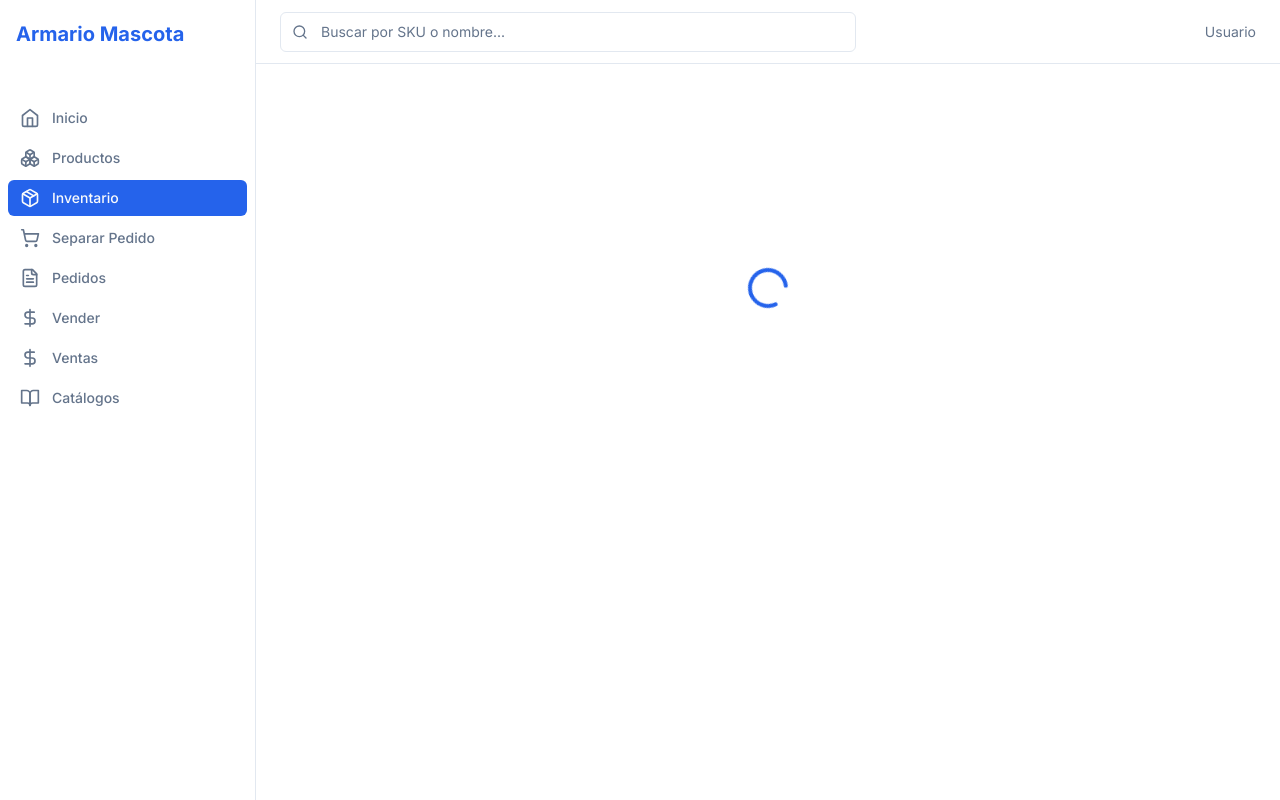
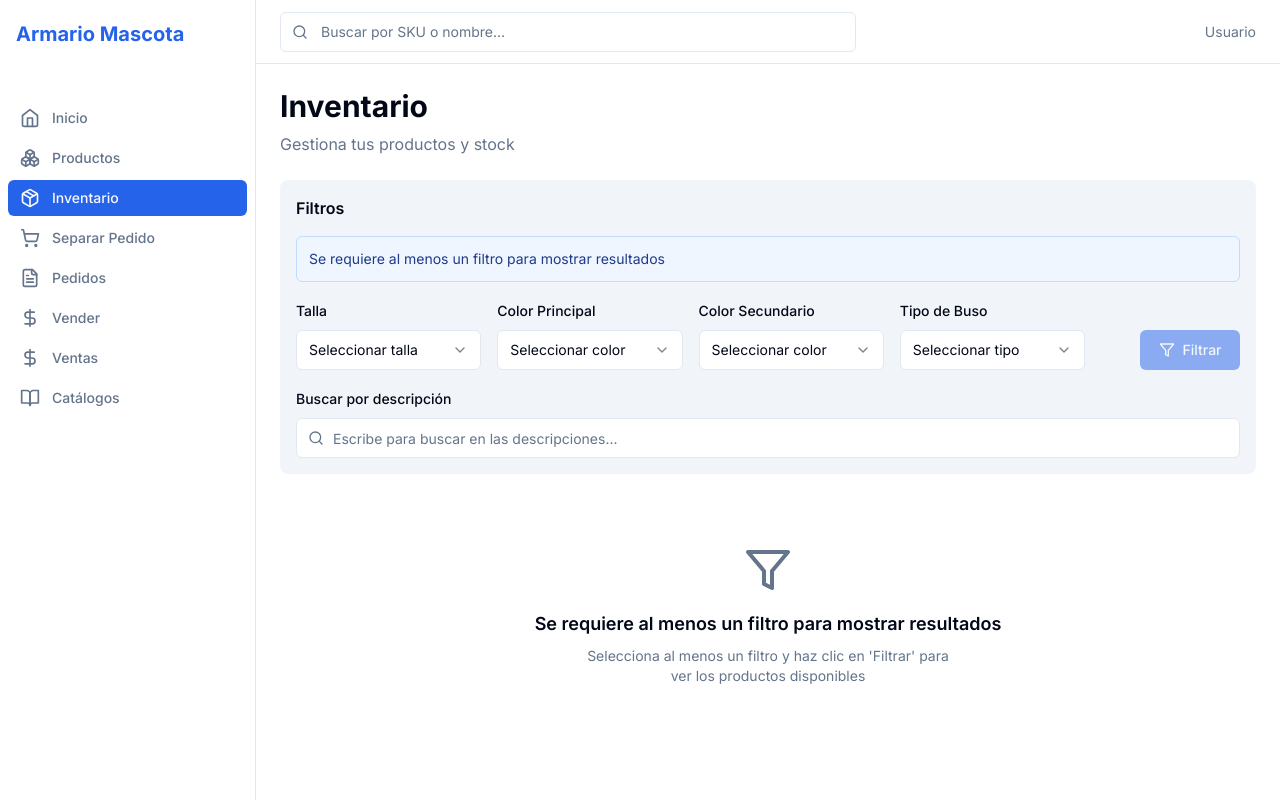
Before and after one commit to ErikaEspejo/armario-mascota-fe, a Next.js app: page /inventory in a window 1280 px wide. Built offline with nearby package versions, Linux system fonts and the light colour scheme.

Commit message:
feat: add inventory view feature

```diff
--- a/app/(dashboard)/inventory/page.tsx
+++ b/app/(dashboard)/inventory/page.tsx
@@ -1,115 +1,110 @@
 'use client'
 
-import { useEffect, useState, Suspense } from 'react'
-import { useSearchParams, useRouter } from 'next/navigation'
-import { useApp } from '@/context/AppContext'
-import { useCart } from '@/context/CartContext'
+import { useState, Suspense, useCallback, useRef, useEffect } from 'react'
 import { Header } from '@/components/layout/Header'
-import { SearchBar } from '@/components/common/SearchBar'
 import { ProductGrid } from '@/components/inventory/ProductGrid'
 import { ProductFilters, FilterState } from '@/components/inventory/ProductFilters'
 import { LoadingSpinner } from '@/components/common/LoadingSpinner'
-import { Product } from '@/types'
-import * as productService from '@/services/mock/products'
+import { EmptyState } from '@/components/common/EmptyState'
+import { FilteredItem } from '@/types'
+import { filterItems } from '@/services/api/items'
 import { toast } from 'sonner'
+import { Filter } from 'lucide-react'
 
 function InventoryPageContent() {
-  const searchParams = useSearchParams()
-  const router = useRouter()
-  const { products, loading: contextLoading } = useApp()
-  const { addItem } = useCart()
-  const [filteredProducts, setFilteredProducts] = useState<Product[]>([])
+  const [filteredItems, setFilteredItems] = useState<FilteredItem[]>([])
+  const [allItems, setAllItems] = useState<FilteredItem[]>([]) // Almacenar todos los items filtrados por API
   const [loading, setLoading] = useState(false)
-  const [searchQuery, setSearchQuery] = useState(searchParams.get('search') || '')
+  const [hasSearched, setHasSearched] = useState(false)
+  const [descriptionSearch, setDescriptionSearch] = useState('')
+  const allItemsRef = useRef<FilteredItem[]>([])
 
+  // Mantener allItemsRef actualizado
   useEffect(() => {
-    loadProducts()
-  }, [searchQuery])
+    allItemsRef.current = allItems
+  }, [allItems])
 
-  const loadProducts = async () => {
+  const handleFilterChange = async (filters: FilterState) => {
     setLoading(true)
+    setHasSearched(true)
     try {
-      let result: Product[]
-      if (searchQuery.trim()) {
-        result = await productService.searchProducts(searchQuery)
-      } else {
-        result = await productService.getProducts()
-      }
-      setFilteredProducts(result)
+      const result = await filterItems({
+        size: filters.size,
+        primaryColor: filters.primaryColor,
+        secondaryColor: filters.secondaryColor,
+        hoodieType: filters.hoodieType,
+      })
+      setAllItems(result)
+      // Aplicar filtro de descripción si existe
+      applyDescriptionFilter(result, descriptionSearch)
     } catch (error) {
-      console.error('Error loading products:', error)
+      console.error('Error filtering items:', error)
+      toast.error('Error al filtrar productos. Intenta nuevamente.')
+      setAllItems([])
+      setFilteredItems([])
     } finally {
       setLoading(false)
     }
   }
 
-  const handleSearch = (query: string) => {
-    setSearchQuery(query)
-    const params = new URLSearchParams(searchParams.toString())
-    if (query.trim()) {
-      params.set('search', query.trim())
-    } else {
-      params.delete('search')
-    }
-    router.push(`/inventory?${params.toString()}`)
-  }
+  const applyDescriptionFilter = useCallback((items: FilteredItem[], searchText: string) => {
+    let filtered = items
 
-  const handleFilterChange = async (filters: FilterState) => {
-    setLoading(true)
-    try {
-      const result = await productService.filterProducts(filters)
-      let filtered = result
-
-      // Apply search query if exists
-      if (searchQuery.trim()) {
-        const lowerQuery = searchQuery.toLowerCase()
-        filtered = filtered.filter(
-          p =>
-            p.name.toLowerCase().includes(lowerQuery) ||
-            p.sku.toLowerCase().includes(lowerQuery) ||
-            p.subtitle.toLowerCase().includes(lowerQuery)
+    if (searchText.trim()) {
+      const lowerSearch = searchText.toLowerCase().trim()
+      filtered = items.filter(item =>
+        item.description?.toLowerCase().includes(lowerSearch) ||
+        item.sku?.toLowerCase().includes(lowerSearch)
       )
     }
 
-      setFilteredProducts(filtered)
-    } catch (error) {
-      console.error('Error filtering products:', error)
-    } finally {
-      setLoading(false)
-    }
+    // Ordenar por talla según el orden especificado
+    const sizeOrder: Record<string, number> = {
+      'MN': 1,
+      'IT': 2,
+      'XS': 3,
+      'S': 4,
+      'M': 5,
+      'L': 6,
     }
 
-  const handleAddToOrder = (product: Product) => {
-    // Add first available variant to cart
-    const availableVariant = product.variants.find(
-      v => v.stockTotal - v.stockReserved > 0
-    )
+    const sortedItems = [...filtered].sort((a, b) => {
+      const orderA = sizeOrder[a.size] ?? 999
+      const orderB = sizeOrder[b.size] ?? 999
 
-    if (!availableVariant) {
-      toast.error('No hay stock disponible para este producto')
-      return
+      // Si ambas tallas están en el orden definido, ordenar por ese orden
+      if (orderA !== 999 && orderB !== 999) {
+        return orderA - orderB
       }
 
-    addItem({
-      productId: product.id,
-      productName: product.name,
-      variantId: availableVariant.id,
-      size: availableVariant.size,
-      color: availableVariant.color,
-      quantity: 1,
-      price: availableVariant.price,
-      subtotal: availableVariant.price,
-      productImageUrl: product.imageUrl,
+      // Si solo una está en el orden definido, esa va primero
+      if (orderA !== 999) return -1
+      if (orderB !== 999) return 1
+
+      // Si ninguna está en el orden definido, ordenar alfabéticamente
+      return a.size.localeCompare(b.size)
     })
 
-    toast.success('Producto agregado al carrito')
-    router.push('/separate')
+    setFilteredItems(sortedItems)
+  }, [])
+
+  const handleDescriptionSearch = useCallback((searchText: string) => {
+    setDescriptionSearch(searchText)
+    // Si ya hay items cargados, filtrar localmente usando la referencia
+    if (allItemsRef.current.length > 0) {
+      applyDescriptionFilter(allItemsRef.current, searchText)
     }
+    // Si hay texto de búsqueda pero no hay items, marcar como buscado
+    if (searchText.trim()) {
+      setHasSearched(true)
+    }
+  }, [applyDescriptionFilter])
 
-  if (contextLoading || loading) {
+
+  if (loading) {
     return (
       <div>
-        <Header title="Inventario" showSearch />
+        <Header title="Inventario" showSearch={false} />
         <div className="flex justify-center items-center min-h-[400px]">
           <LoadingSpinner size="lg" />
         </div>
@@ -119,7 +114,7 @@ function InventoryPageContent() {
 
   return (
     <div>
-      <Header title="Inventario" showSearch />
+      <Header title="Inventario" showSearch={false} />
       <div className="space-y-6">
         <div className="hidden md:block">
           <h1 className="text-3xl font-bold mb-2">Inventario</h1>
@@ -128,21 +123,22 @@ function InventoryPageContent() {
           </p>
         </div>
 
-        <SearchBar
-          onSearch={handleSearch}
-          defaultValue={searchQuery}
-          className="max-w-2xl"
+        <ProductFilters
+          onFilterChange={handleFilterChange}
+          onDescriptionSearch={handleDescriptionSearch}
         />
 
-        <ProductFilters
-          products={products}
-          onFilterChange={handleFilterChange}
+        {!hasSearched ? (
+          <EmptyState
+            icon={Filter}
+            title="Se requiere al menos un filtro para mostrar resultados"
+            description="Selecciona al menos un filtro y haz clic en 'Filtrar' para ver los productos disponibles"
           />
-
+        ) : (
           <ProductGrid
-          products={filteredProducts}
-          onAddToOrder={handleAddToOrder}
+            items={filteredItems}
           />
+        )}
       </div>
     </div>
   )
--- a/components/inventory/ProductFilters.tsx
+++ b/components/inventory/ProductFilters.tsx
@@ -1,8 +1,9 @@
 'use client'
 
-import { useState, useEffect } from 'react'
+import { useState, useEffect, useRef } from 'react'
 import { Button } from '@/components/ui/button'
 import { Label } from '@/components/ui/label'
+import { Input } from '@/components/ui/input'
 import {
   Select,
   SelectContent,
@@ -10,52 +11,91 @@ import {
   SelectTrigger,
   SelectValue,
 } from '@/components/ui/select'
-import { Product } from '@/types'
-import { X } from 'lucide-react'
+import { DECORATION_COLORS, BUSO_TYPES } from '@/lib/decoration-constants'
+import { X, Filter, Search } from 'lucide-react'
 
 interface ProductFiltersProps {
-  products: Product[]
   onFilterChange: (filters: FilterState) => void
+  onDescriptionSearch?: (searchText: string) => void
 }
 
 export interface FilterState {
   size?: string
-  color?: string
-  onlyAvailable?: boolean
-  lowStock?: boolean
+  primaryColor?: string
+  secondaryColor?: string
+  hoodieType?: string
+  descriptionSearch?: string
 }
 
-export function ProductFilters({ products, onFilterChange }: ProductFiltersProps) {
+const SIZES = ['Mini', 'Intermedio', 'XS', 'S', 'M', 'L', 'XL'] as const
+
+export function ProductFilters({ onFilterChange, onDescriptionSearch }: ProductFiltersProps) {
   const [filters, setFilters] = useState<FilterState>({})
+  const [descriptionSearch, setDescriptionSearch] = useState('')
+  const debounceTimerRef = useRef<NodeJS.Timeout | null>(null)
 
-  // Extract unique sizes and colors from products
-  const sizes = Array.from(
-    new Set(products.flatMap(p => p.variants.map(v => v.size)))
-  ).sort()
-
-  const colors = Array.from(
-    new Set(products.flatMap(p => p.variants.map(v => v.color)))
-  ).sort()
-
-  useEffect(() => {
-    onFilterChange(filters)
-  }, [filters, onFilterChange])
-
-  const updateFilter = (key: keyof FilterState, value: unknown) => {
-    setFilters(prev => ({ ...prev, [key]: value }))
+  const updateFilter = (key: keyof FilterState, value: string) => {
+    // Si el valor es '__clear__', lo tratamos como undefined para limpiar el filtro
+    if (value === '__clear__') {
+      setFilters(prev => {
+        const newFilters = { ...prev }
+        delete newFilters[key]
+        return newFilters
+      })
+    } else {
+      setFilters(prev => ({ ...prev, [key]: value }))
+    }
   }
 
   const clearFilters = () => {
     setFilters({})
+    setDescriptionSearch('')
   }
 
-  const hasActiveFilters = Object.values(filters).some(v => v !== undefined && v !== false)
+  const handleFilter = () => {
+    onFilterChange(filters)
+  }
+
+  // Manejar búsqueda de descripción con debounce
+  useEffect(() => {
+    // Limpiar timer anterior si existe
+    if (debounceTimerRef.current) {
+      clearTimeout(debounceTimerRef.current)
+    }
+
+    // Si hay texto de búsqueda, aplicar después de 300ms
+    if (descriptionSearch.trim()) {
+      debounceTimerRef.current = setTimeout(() => {
+        if (onDescriptionSearch) {
+          onDescriptionSearch(descriptionSearch.trim())
+        }
+      }, 300)
+    } else {
+      // Si está vacío, aplicar inmediatamente para limpiar
+      if (onDescriptionSearch) {
+        onDescriptionSearch('')
+      }
+    }
+
+    // Cleanup
+    return () => {
+      if (debounceTimerRef.current) {
+        clearTimeout(debounceTimerRef.current)
+      }
+    }
+  }, [descriptionSearch, onDescriptionSearch])
+
+  const handleDescriptionSearchChange = (value: string) => {
+    setDescriptionSearch(value)
+  }
+
+  const hasAnyFilter = Object.values(filters).some(v => v !== undefined && v !== '') || descriptionSearch.trim() !== ''
 
   return (
     <div className="space-y-4 p-4 bg-muted rounded-lg">
       <div className="flex items-center justify-between">
         <h3 className="font-semibold">Filtros</h3>
-        {hasActiveFilters && (
+        {hasAnyFilter && (
           <Button variant="ghost" size="sm" onClick={clearFilters}>
             <X className="h-4 w-4 mr-2" />
             Limpiar
@@ -63,19 +103,32 @@ export function ProductFilters({ products, onFilterChange }: ProductFiltersProps
         )}
       </div>
 
-      <div className="grid grid-cols-1 md:grid-cols-2 lg:grid-cols-4 gap-4">
-        <div className="space-y-2">
+      {!hasAnyFilter && (
+        <div className="p-3 bg-blue-50 dark:bg-blue-950 border border-blue-200 dark:border-blue-800 rounded-md">
+          <p className="text-sm text-blue-900 dark:text-blue-100">
+            Se requiere al menos un filtro para mostrar resultados
+          </p>
+        </div>
+      )}
+
+      <div className="space-y-4">
+        <div className="flex flex-wrap items-end gap-4">
+          <div className="space-y-2 flex-1 min-w-[150px]">
           <Label>Talla</Label>
           <Select
-            value={filters.size || ''}
-            onValueChange={(value) => updateFilter('size', value || undefined)}
+            value={filters.size || undefined}
+            onValueChange={(value) => updateFilter('size', value)}
           >
             <SelectTrigger>
-              <SelectValue placeholder="Todas las tallas" />
+              <SelectValue placeholder="Seleccionar talla" />
             </SelectTrigger>
             <SelectContent>
-              <SelectItem value="">Todas las tallas</SelectItem>
-              {sizes.map((size) => (
+              {filters.size && (
+                <SelectItem value="__clear__">
+                  <span className="text-muted-foreground">Limpiar selección</span>
+                </SelectItem>
+              )}
+              {SIZES.map((size) => (
                 <SelectItem key={size} value={size}>
                   {size}
                 </SelectItem>
@@ -84,18 +137,22 @@ export function ProductFilters({ products, onFilterChange }: ProductFiltersProps
           </Select>
         </div>
 
-        <div className="space-y-2">
-          <Label>Color</Label>
+        <div className="space-y-2 flex-1 min-w-[150px]">
+          <Label>Color Principal</Label>
           <Select
-            value={filters.color || ''}
-            onValueChange={(value) => updateFilter('color', value || undefined)}
+            value={filters.primaryColor || undefined}
+            onValueChange={(value) => updateFilter('primaryColor', value)}
           >
             <SelectTrigger>
-              <SelectValue placeholder="Todos los colores" />
+              <SelectValue placeholder="Seleccionar color" />
             </SelectTrigger>
             <SelectContent>
-              <SelectItem value="">Todos los colores</SelectItem>
-              {colors.map((color) => (
+              {filters.primaryColor && (
+                <SelectItem value="__clear__">
+                  <span className="text-muted-foreground">Limpiar selección</span>
+                </SelectItem>
+              )}
+              {DECORATION_COLORS.map((color) => (
                 <SelectItem key={color} value={color}>
                   {color}
                 </SelectItem>
@@ -104,27 +161,78 @@ export function ProductFilters({ products, onFilterChange }: ProductFiltersProps
           </Select>
         </div>
 
+        <div className="space-y-2 flex-1 min-w-[150px]">
+          <Label>Color Secundario</Label>
+          <Select
+            value={filters.secondaryColor || undefined}
+            onValueChange={(value) => updateFilter('secondaryColor', value)}
+          >
+            <SelectTrigger>
+              <SelectValue placeholder="Seleccionar color" />
+            </SelectTrigger>
+            <SelectContent>
+              {filters.secondaryColor && (
+                <SelectItem value="__clear__">
+                  <span className="text-muted-foreground">Limpiar selección</span>
+                </SelectItem>
+              )}
+              {DECORATION_COLORS.map((color) => (
+                <SelectItem key={color} value={color}>
+                  {color}
+                </SelectItem>
+              ))}
+            </SelectContent>
+          </Select>
+        </div>
+
+        <div className="space-y-2 flex-1 min-w-[150px]">
+          <Label>Tipo de Buso</Label>
+          <Select
+            value={filters.hoodieType || undefined}
+            onValueChange={(value) => updateFilter('hoodieType', value)}
+          >
+            <SelectTrigger>
+              <SelectValue placeholder="Seleccionar tipo" />
+            </SelectTrigger>
+            <SelectContent>
+              {filters.hoodieType && (
+                <SelectItem value="__clear__">
+                  <span className="text-muted-foreground">Limpiar selección</span>
+                </SelectItem>
+              )}
+              {BUSO_TYPES.map((type) => (
+                <SelectItem key={type} value={type}>
+                  {type}
+                </SelectItem>
+              ))}
+            </SelectContent>
+          </Select>
+          </div>
+
+          <div className="space-y-2">
+            <Label className="opacity-0">Filtrar</Label>
+            <Button
+              onClick={handleFilter}
+              disabled={!hasAnyFilter}
+              className="min-w-[100px]"
+            >
+              <Filter className="h-4 w-4 mr-2" />
+              Filtrar
+            </Button>
+          </div>
+        </div>
+
         <div className="space-y-2">
-          <Label>Estado</Label>
-          <div className="space-y-2">
-            <label className="flex items-center space-x-2 cursor-pointer">
-              <input
-                type="checkbox"
-                checked={filters.onlyAvailable || false}
-                onChange={(e) => updateFilter('onlyAvailable', e.target.checked)}
-                className="rounded"
-              />
-              <span className="text-sm">Solo disponibles</span>
-            </label>
-            <label className="flex items-center space-x-2 cursor-pointer">
-              <input
-                type="checkbox"
-                checked={filters.lowStock || false}
-                onChange={(e) => updateFilter('lowStock', e.target.checked)}
-                className="rounded"
-              />
-              <span className="text-sm">Bajo stock</span>
-            </label>
+          <Label>Buscar por descripción</Label>
+          <div className="relative">
+            <Search className="absolute left-3 top-1/2 transform -translate-y-1/2 h-4 w-4 text-muted-foreground" />
+            <Input
+              type="text"
+              placeholder="Escribe para buscar en las descripciones..."
+              value={descriptionSearch}
+              onChange={(e) => handleDescriptionSearchChange(e.target.value)}
+              className="pl-9"
+            />
           </div>
         </div>
       </div>
--- a/components/inventory/ProductGrid.tsx
+++ b/components/inventory/ProductGrid.tsx
@@ -1,17 +1,16 @@
 'use client'
 
-import { Product } from '@/types'
+import { FilteredItem } from '@/types'
 import { ProductCard } from './ProductCard'
 import { EmptyState } from '@/components/common/EmptyState'
 import { Package } from 'lucide-react'
 
 interface ProductGridProps {
-  products: Product[]
-  onAddToOrder?: (product: Product) => void
+  items: FilteredItem[]
 }
 
-export function ProductGrid({ products, onAddToOrder }: ProductGridProps) {
-  if (products.length === 0) {
+export function ProductGrid({ items }: ProductGridProps) {
+  if (items.length === 0) {
     return (
       <EmptyState
         icon={Package}
@@ -23,11 +22,10 @@ export function ProductGrid({ products, onAddToOrder }: ProductGridProps) {
 
   return (
     <div className="grid grid-cols-1 sm:grid-cols-2 lg:grid-cols-3 xl:grid-cols-4 gap-4">
-      {products.map((product) => (
+      {items.map((item) => (
         <ProductCard
-          key={product.id}
-          product={product}
-          onAddToOrder={onAddToOrder}
+          key={`${item.id}-${item.sku}`}
+          item={item}
         />
       ))}
     </div>
--- /dev/null
+++ b/services/api/items.ts
@@ -0,0 +1,60 @@
+import { FilteredItem } from '@/types'
+
+export interface FilterParams {
+  size?: string
+  primaryColor?: string
+  secondaryColor?: string
+  hoodieType?: string
+}
+
+/**
+ * Filtra items del inventario usando el endpoint de filtrado via Next.js API route (proxy)
+ * Esto evita problemas de CORS haciendo la petición desde el servidor
+ */
+export async function filterItems(params: FilterParams): Promise<FilteredItem[]> {
+  const url = '/api/items/filter'
+
+  console.log('🔵 Filtrando items desde API route:', url)
+  console.log('🔵 Filtros aplicados:', params)
+
+  try {
+    // Construir query params
+    const queryParams = new URLSearchParams()
+    if (params.size) queryParams.append('size', params.size)
+    if (params.primaryColor) queryParams.append('primaryColor', params.primaryColor)
+    if (params.secondaryColor) queryParams.append('secondaryColor', params.secondaryColor)
+    if (params.hoodieType) queryParams.append('hoodieType', params.hoodieType)
+
+    const queryString = queryParams.toString()
+    const fullUrl = queryString ? `${url}?${queryString}` : url
+
+    const response = await fetch(fullUrl, {
+      method: 'GET',
+      headers: {
+        'Content-Type': 'application/json',
+      },
+    })
+
+    if (!response.ok) {
+      const errorData = await response.json().catch(() => ({ error: 'Unknown error' }))
+      console.error('🔴 Error en respuesta:', errorData)
+      throw new Error(errorData.error || `Error filtering items: ${response.status} ${response.statusText}`)
+    }
+
+    const data = await response.json()
+    console.log('✅ Items filtrados recibidos:', data)
+    return Array.isArray(data) ? data : []
+  } catch (error) {
+    console.error('🔴 Error completo al filtrar items:', error)
+
+    if (error instanceof TypeError && error.message.includes('fetch')) {
+      throw new Error('No se pudo conectar con el servidor. Verifica que el servidor esté corriendo')
+    }
+
+    if (error instanceof Error) {
+      throw error
+    }
+
+    throw new Error('Error desconocido al filtrar los productos')
+  }
+}
```
Also changed, not shown: app/api/items/filter/route.ts (added, +71 -0 lines), components/inventory/ProductCard.tsx (+31 -43 lines), types/index.ts (+12 -0 lines). Lines whose indentation alone changed are shown as unchanged.
